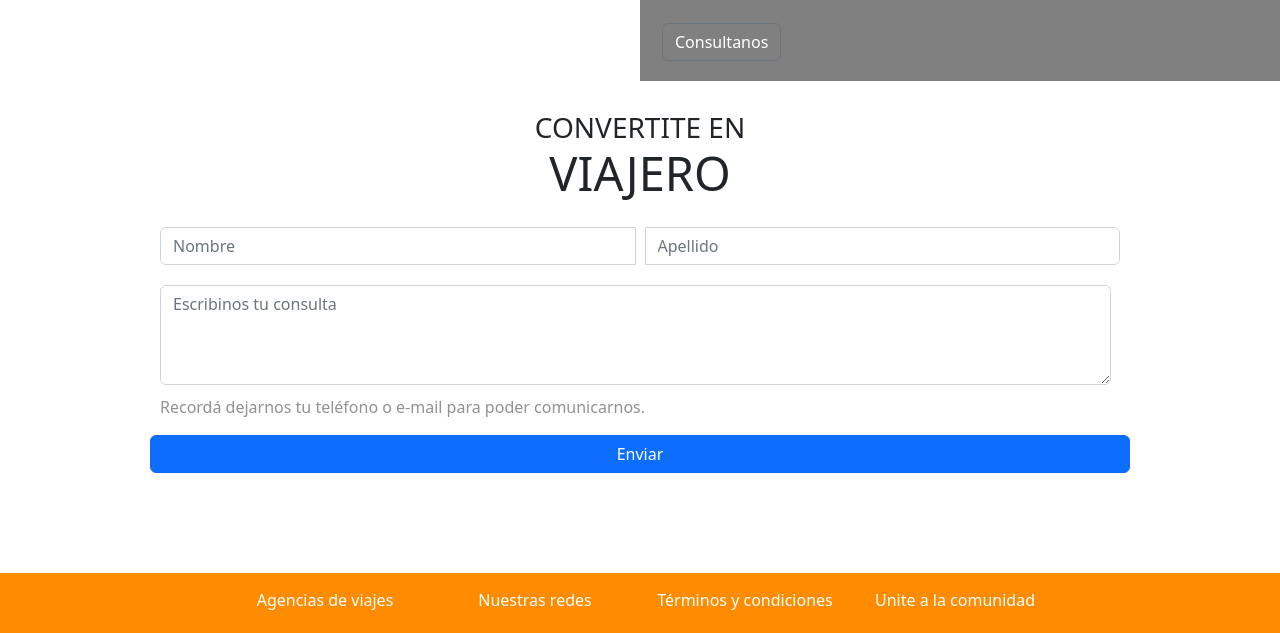
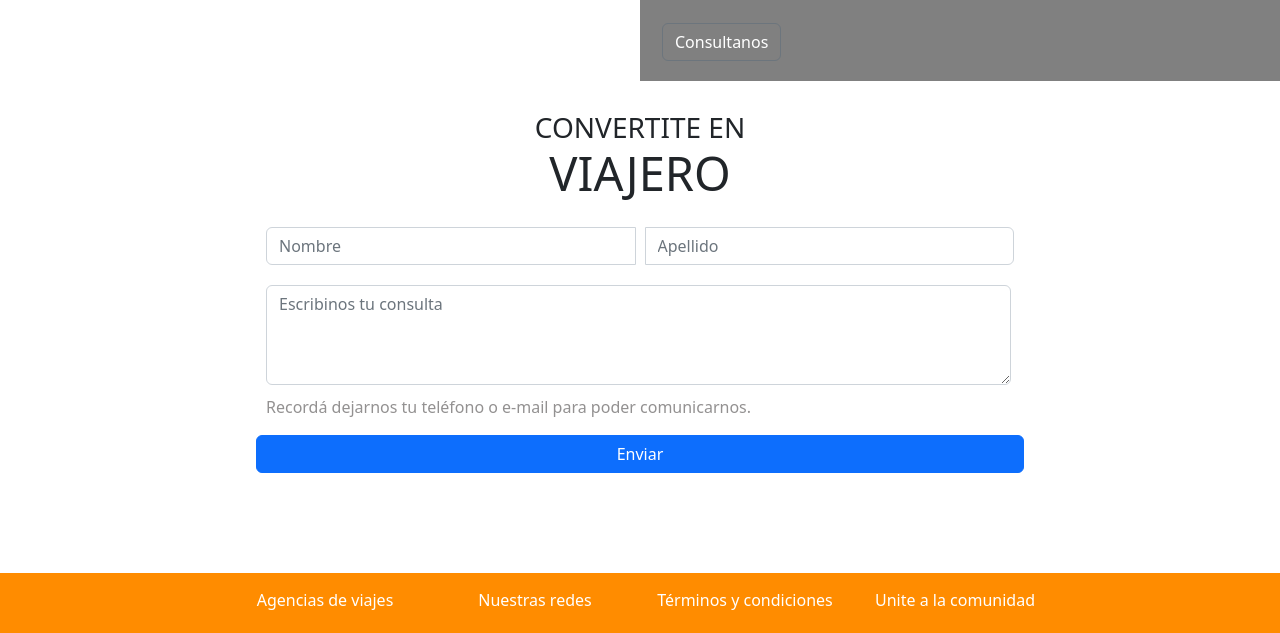
Before and after one commit to MClaraCano/TPIntegrador1, a plain HTML site: page index.html in a window 1280 px wide. Shown: the part 1970-2603 px from the top of the page. Drawn offline with nearby package versions, Linux system fonts and the light colour scheme.

Commit message:
Update styles.css

```diff
--- a/styles.css
+++ b/styles.css
@@ -22,9 +22,6 @@ a{
     text-decoration: none;
     padding: 10px;
 }
-
-
-
 
 
 /* TARJETAS */
@@ -100,8 +97,8 @@ text-align: center;
 }
 
 .formulario{
-    margin-left: 150px;
-    margin-right: 150px;
+    margin-left: 20%;
+    margin-right: 20%;
     margin-bottom: 100px;
 }
 
```
